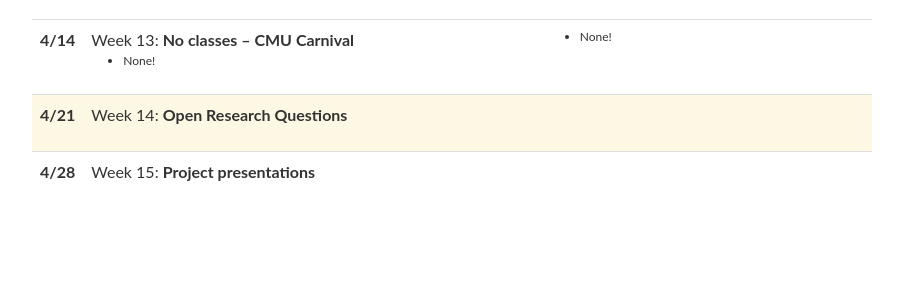
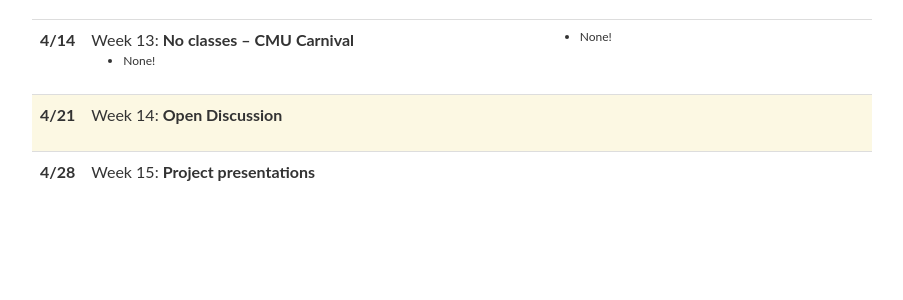
Before and after one commit to CMU-MultiComp-Lab/adv-mmml-course, a Jekyll site: the page built from spring2023/_pages/schedule.md, in a window 1280 px wide and 900 px high, scrolled down 4554 px. Shown: the part 372-672 px from the top of the window, without its empty margins (188-1091 px from the left). Built offline with Jekyll 4.4.1, drawn with Linux system fonts in a browser that asks for light colours; nearby versions of some CDN libraries; comment, search, counter and statistics services are not loaded.

Commit message:
Update lectures_2023.yml

```diff
--- a/_data/lectures_2023.yml
+++ b/_data/lectures_2023.yml
@@ -261,7 +261,7 @@
 
 - date: 4/21
   title: >
-    Week 14: <strong>Open Research Questions</strong>
+    Week 14: <strong>Open Discussion</strong>
   topics:
 
   readings:
```
